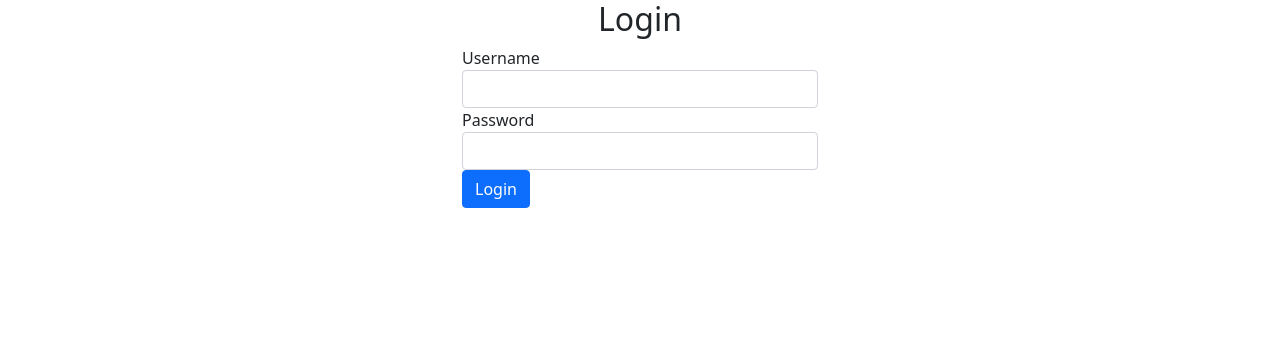
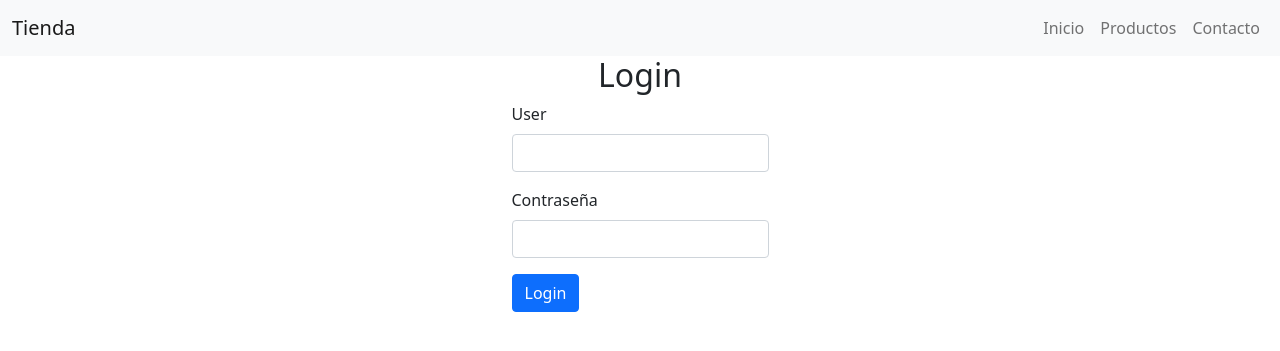
Before and after one commit to emiliooarrig/tienda-chinos-main, a PHP site: page /login/login.php in a window 1280 px wide. Shown: the top 351 px of the page. Run offline with PHP 8.4, Linux system fonts and the light colour scheme.

Commit message:
Agregamos el navbar; modificamos el formulario de login

```diff
--- a/login/login.php
+++ b/login/login.php
@@ -10,24 +10,42 @@
 
 <body>
 
-
-    <div class="container">
-        <div class="row justify-content-center">
-            <div class="col-md-4">
-                <h2 class="text-center">Login</h2>
-                <form action="../config/validar.php" method="post">
-                    <div class="form-group">
-                        <label for="username">Username</label>
-                        <input type="text" name="username" class="form-control" required>
-                    </div>
-                    <div class="form-group">
-                        <label for="password">Password</label>
-                        <input type="password" name="password" class="form-control" required>
-                    </div>
-                    <button name ="btningresar" type="submit" class="btn btn-primary btn-block">Login</button>
-                </form>
+    <nav class="navbar navbar-expand-lg navbar-light bg-light">
+        <div class="container-fluid">
+            <a class="navbar-brand" href="index.php"> Tienda </a>
+            <button class="navbar-toggler" type="button" data-bs-toggle="collapse" data-bs-target="#navbarNav" aria-controls="navbarNav" aria-expanded="false" aria-label="Toggle navigation">
+                <span class="navbar-toggler-icon"></span>
+            </button>
+            <div class="collapse navbar-collapse justify-content-end" id="navbarNav">
+                <ul class="navbar-nav">
+                    <li class="nav-item">
+                        <a class="nav-link" aria-current="page" href="../index.php">Inicio</a>
+                    </li>
+                    <li class="nav-item">
+                        <a class="nav-link" href="../articulos/articulos.php">Productos</a>
+                    </li>
+                    <li class="nav-item">
+                        <a class="nav-link" href="#">Contacto</a>
+                    </li>
+                </ul>
             </div>
         </div>
+    </nav>
+
+
+    <div class="container d-flex flex-column justify-content-center align-items-center">
+        <h2 class="text-center">Login</h2>
+        <form action="../config/validar.php" method="post" autocomplete="off">
+            <div class="mb-3">
+                <label class="form-label" for="username"> User </label>
+                <input type="text" name="username" class="form-control" required>
+            </div>
+            <div class="mb-3">
+                <label class="form-label" for="password"> Contraseña </label>
+                <input type="password" name="password" class="form-control" required>
+            </div>
+            <button name="btningresar" type="submit" class="btn btn-primary btn-block">Login</button>
+        </form>
     </div>
 
     <script src="https://cdn.jsdelivr.net/npm/bootstrap@5.0.2/dist/js/bootstrap.bundle.min.js" integrity="sha384-MrcW6ZMFYlzcLA8Nl+NtUVF0sA7MsXsP1UyJoMp4YLEuNSfAP+JcXn/tWtIaxVXM" crossorigin="anonymous"></script>
```
